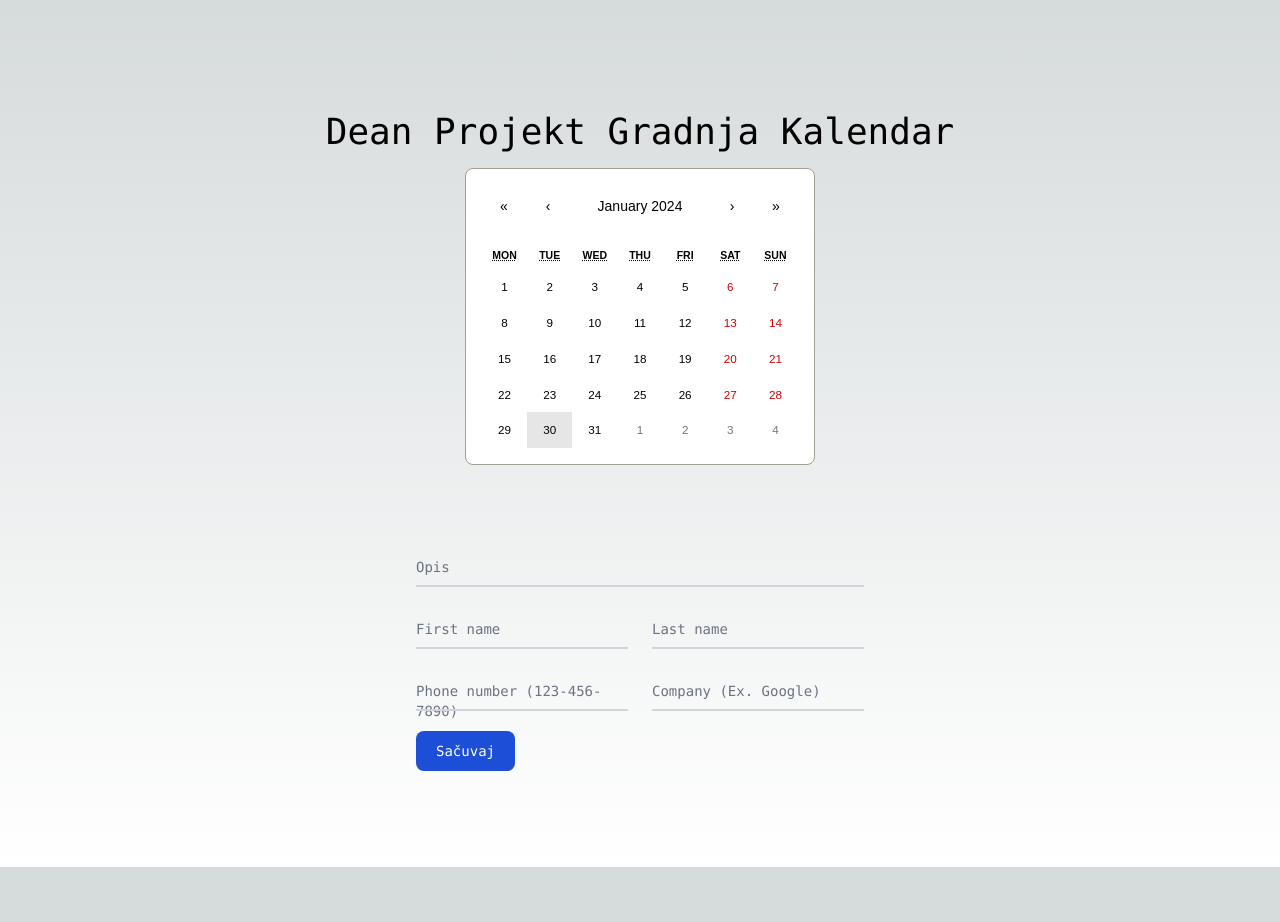
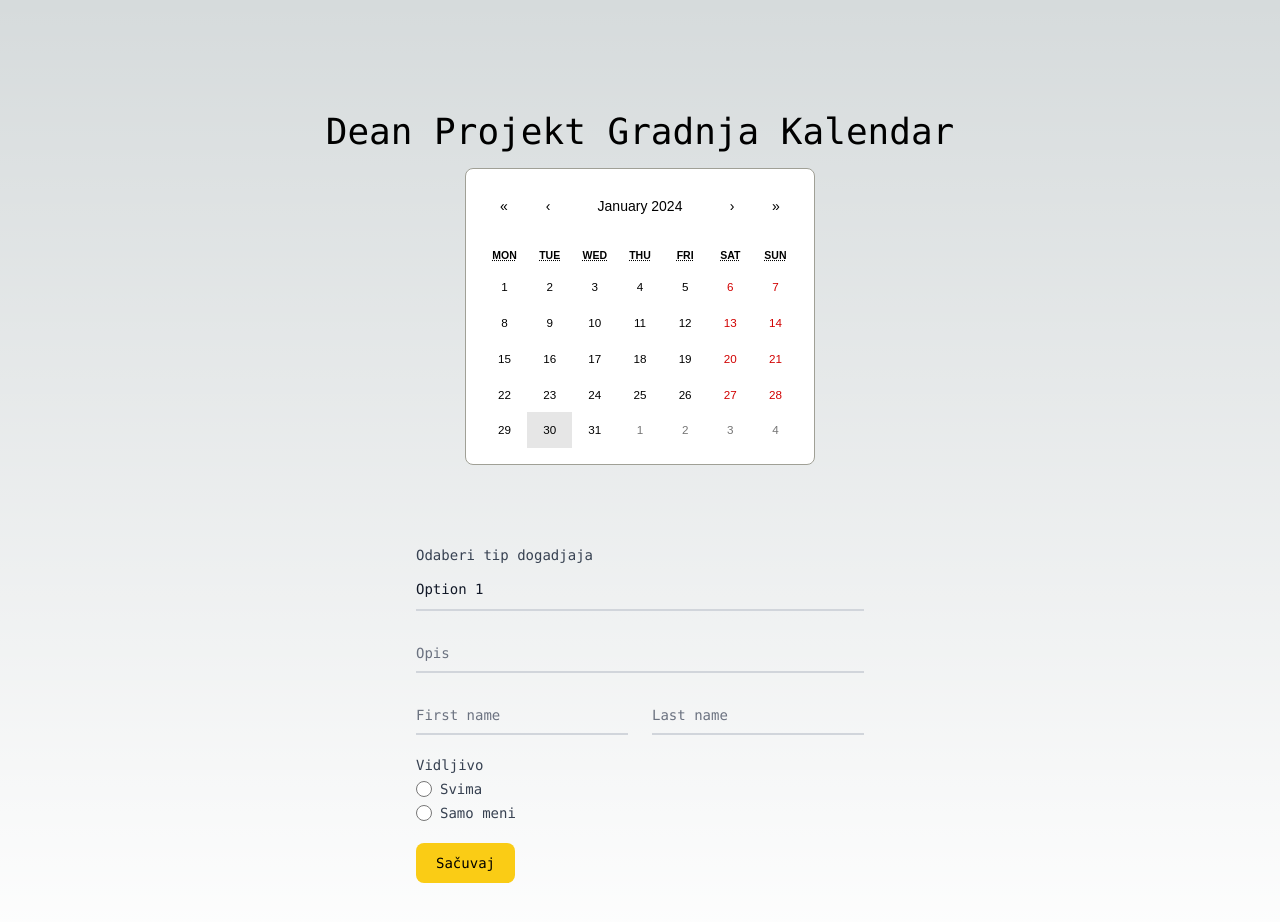
Before and after one commit to steve958/projekt-gradnja-kalendar, a Next.js app: page / in a window 1280 px wide. Both pictures are taken after a click on the button "30". Shown: the top 922 px of the page. Before the commit the page ends 867 px from the top, so only its background shows below. Built offline with nearby package versions, Linux system fonts and the light colour scheme.

Commit message:
ui update

```diff
--- a/app/components/Calendar.tsx
+++ b/app/components/Calendar.tsx
@@ -22,6 +22,14 @@ export default function CalendarComponent() {
             <Calendar className="w-full p-4 rounded-lg" value={value} onChange={(e) => onChange(e)} />
             {dateClicked &&
                 <form className="max-w-md mx-auto mt-20 w-full">
+                    <div className="mb-5">
+                        <label htmlFor="dropdown" className="block text-sm font-medium text-gray-700 dark:text-gray-400">Odaberi tip dogadjaja</label>
+                        <select id="dropdown" name="dropdown" className="mt-1 block w-full py-2.5 px-0 text-sm text-gray-900 bg-transparent border-b-2 border-gray-300 appearance-none dark:text-white dark:border-gray-600 dark:focus:border-blue-500 focus:outline-none focus:ring-0 focus:border-blue-600">
+                            <option value="option1">Option 1</option>
+                            <option value="option2">Option 2</option>
+                            <option value="option3">Option 3</option>
+                        </select>
+                    </div>
                     <div className="relative z-0 w-full mb-5 group">
                         <input type="email" name="floating_email" id="floating_email" className="block py-2.5 px-0 w-full text-sm text-gray-900 bg-transparent border-0 border-b-2 border-gray-300 appearance-none dark:text-white dark:border-gray-600 dark:focus:border-blue-500 focus:outline-none focus:ring-0 focus:border-blue-600 peer" placeholder=" " required />
                         <label htmlFor="floating_email" className="peer-focus:font-medium absolute text-sm text-gray-500 dark:text-gray-400 duration-300 transform -translate-y-6 scale-75 top-3 -z-10 origin-[0] peer-focus:start-0 rtl:peer-focus:translate-x-1/4 rtl:peer-focus:left-auto peer-focus:text-blue-600 peer-focus:dark:text-blue-500 peer-placeholder-shown:scale-100 peer-placeholder-shown:translate-y-0 peer-focus:scale-75 peer-focus:-translate-y-6">Opis</label>
@@ -36,23 +44,24 @@ export default function CalendarComponent() {
                             <label htmlFor="floating_last_name" className="peer-focus:font-medium absolute text-sm text-gray-500 dark:text-gray-400 duration-300 transform -translate-y-6 scale-75 top-3 -z-10 origin-[0] peer-focus:start-0 rtl:peer-focus:translate-x-1/4 peer-focus:text-blue-600 peer-focus:dark:text-blue-500 peer-placeholder-shown:scale-100 peer-placeholder-shown:translate-y-0 peer-focus:scale-75 peer-focus:-translate-y-6">Last name</label>
                         </div>
                     </div>
-                    <div className="grid md:grid-cols-2 md:gap-6">
-                        <div className="relative z-0 w-full mb-5 group">
-                            <input type="tel" pattern="[0-9]{3}-[0-9]{3}-[0-9]{4}" name="floating_phone" id="floating_phone" className="block py-2.5 px-0 w-full text-sm text-gray-900 bg-transparent border-0 border-b-2 border-gray-300 appearance-none dark:text-white dark:border-gray-600 dark:focus:border-blue-500 focus:outline-none focus:ring-0 focus:border-blue-600 peer" placeholder=" " required />
-                            <label htmlFor="floating_phone" className="peer-focus:font-medium absolute text-sm text-gray-500 dark:text-gray-400 duration-300 transform -translate-y-6 scale-75 top-3 -z-10 origin-[0] peer-focus:start-0 rtl:peer-focus:translate-x-1/4 peer-focus:text-blue-600 peer-focus:dark:text-blue-500 peer-placeholder-shown:scale-100 peer-placeholder-shown:translate-y-0 peer-focus:scale-75 peer-focus:-translate-y-6">Phone number (123-456-7890)</label>
+                    <div className="mb-5">
+                        <span className="block text-sm font-medium text-gray-700 dark:text-gray-400">Vidljivo</span>
+                        <div className="mt-1 flex items-center">
+                            <input type="radio" id="radioOption1" name="radioOptions" className="h-4 w-4 text-yellow-400 focus:ring-yellow-300 dark:focus:ring-yellow-500 border-gray-300 dark:border-gray-600 dark:focus:border-yellow-400" />
+                            <label htmlFor="radioOption1" className="ml-2 text-sm text-gray-700 dark:text-gray-400">Svima</label>
                         </div>
-                        <div className="relative z-0 w-full mb-5 group">
-                            <input type="text" name="floating_company" id="floating_company" className="block py-2.5 px-0 w-full text-sm text-gray-900 bg-transparent border-0 border-b-2 border-gray-300 appearance-none dark:text-white dark:border-gray-600 dark:focus:border-blue-500 focus:outline-none focus:ring-0 focus:border-blue-600 peer" placeholder=" " required />
-                            <label htmlFor="floating_company" className="peer-focus:font-medium absolute text-sm text-gray-500 dark:text-gray-400 duration-300 transform -translate-y-6 scale-75 top-3 -z-10 origin-[0] peer-focus:start-0 rtl:peer-focus:translate-x-1/4 peer-focus:text-blue-600 peer-focus:dark:text-blue-500 peer-placeholder-shown:scale-100 peer-placeholder-shown:translate-y-0 peer-focus:scale-75 peer-focus:-translate-y-6">Company (Ex. Google)</label>
+                        <div className="mt-1 flex items-center">
+                            <input type="radio" id="radioOption2" name="radioOptions" className="h-4 w-4 text-yellow-400 focus:ring-yellow-300 dark:focus:ring-yellow-500 border-gray-300 dark:border-gray-600 dark:focus:border-yellow-400" />
+                            <label htmlFor="radioOption2" className="ml-2 text-sm text-gray-700 dark:text-gray-400">Samo meni</label>
                         </div>
                     </div>
-                    <button type="submit" className="text-white bg-blue-700 hover:bg-blue-800 focus:ring-4 focus:outline-none focus:ring-blue-300 font-medium rounded-lg text-sm w-full sm:w-auto px-5 py-2.5 text-center dark:bg-blue-600 dark:hover:bg-blue-700 dark:focus:ring-blue-800">Sačuvaj</button>
+                    <button type="submit" className="text-black bg-yellow-400 hover:bg-yellow-600 focus:ring-4 focus:outline-none focus:ring-blue-300 font-medium rounded-lg text-sm w-full sm:w-auto px-5 py-2.5 text-center dark:bg-blue-600 dark:hover:bg-blue-700 dark:focus:ring-blue-800">Sačuvaj</button>
                 </form>}
         </div>
     ) : (
         <div className="flex justify-center items-center">
             <div role="status">
-                <svg aria-hidden="true" className="w-8 h-8 text-gray-200 animate-spin dark:text-gray-600 fill-blue-600" viewBox="0 0 100 101" fill="none" xmlns="http://www.w3.org/2000/svg">
+                <svg aria-hidden="true" className="inline w-8 h-8 text-gray-200 animate-spin dark:text-gray-600 fill-yellow-400" viewBox="0 0 100 101" fill="none" xmlns="http://www.w3.org/2000/svg">
                     <path d="M100 50.5908C100 78.2051 77.6142 100.591 50 100.591C22.3858 100.591 0 78.2051 0 50.5908C0 22.9766 22.3858 0.59082 50 0.59082C77.6142 0.59082 100 22.9766 100 50.5908ZM9.08144 50.5908C9.08144 73.1895 27.4013 91.5094 50 91.5094C72.5987 91.5094 90.9186 73.1895 90.9186 50.5908C90.9186 27.9921 72.5987 9.67226 50 9.67226C27.4013 9.67226 9.08144 27.9921 9.08144 50.5908Z" fill="currentColor" />
                     <path d="M93.9676 39.0409C96.393 38.4038 97.8624 35.9116 97.0079 33.5539C95.2932 28.8227 92.871 24.3692 89.8167 20.348C85.8452 15.1192 80.8826 10.7238 75.2124 7.41289C69.5422 4.10194 63.2754 1.94025 56.7698 1.05124C51.7666 0.367541 46.6976 0.446843 41.7345 1.27873C39.2613 1.69328 37.813 4.19778 38.4501 6.62326C39.0873 9.04874 41.5694 10.4717 44.0505 10.1071C47.8511 9.54855 51.7191 9.52689 55.5402 10.0491C60.8642 10.7766 65.9928 12.5457 70.6331 15.2552C75.2735 17.9648 79.3347 21.5619 82.5849 25.841C84.9175 28.9121 86.7997 32.2913 88.1811 35.8758C89.083 38.2158 91.5421 39.6781 93.9676 39.0409Z" fill="currentFill" />
                 </svg>
```
